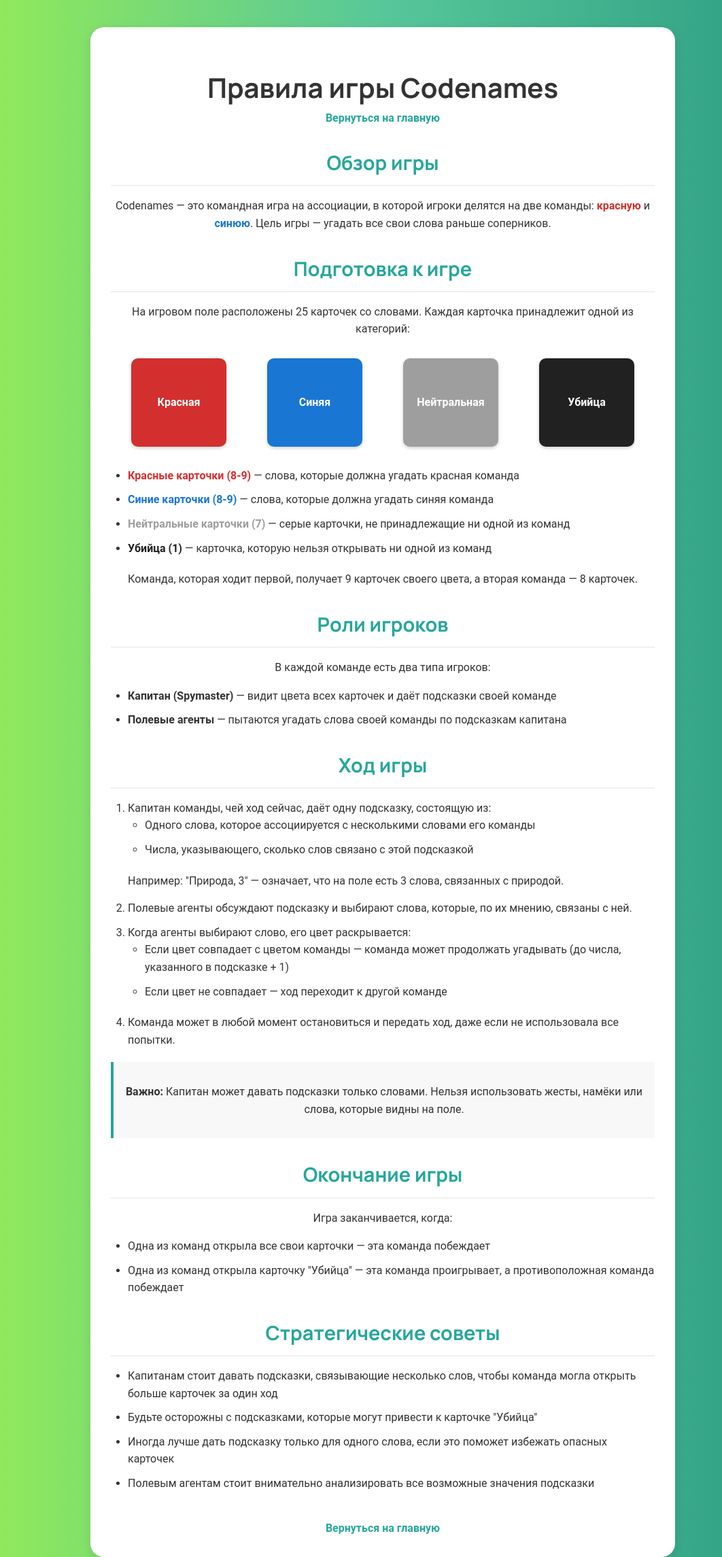
After one commit to Danikcreat/codenames, a FastAPI app: template templates/rules.html in a window 1280 px wide. The commit adds this page. Shown: the whole page at 68% size, without its empty margins (77-1139 px from the left). Run offline with FastAPI, Linux system fonts and the light colour scheme; the template is opened without the code that fills it, so the values that code supplies are empty.

Commit message:
Add rules and skip turn

```diff
--- a/main.py
+++ b/main.py
@@ -2,6 +2,7 @@
 from fastapi.templating import Jinja2Templates
 from fastapi.staticfiles import StaticFiles
 from fastapi.responses import RedirectResponse
+from typing import Optional
 import random
 import json
 import os
@@ -41,6 +42,11 @@
 @app.get("/")
 async def home(request: Request):
     return templates.TemplateResponse("home.html", {"request": request})
+
+# Страница с правилами игры
+@app.get("/rules")
+async def rules(request: Request, game_id: Optional[str] = None):
+    return templates.TemplateResponse("rules.html", {"request": request, "game_id": game_id})
 
 # Создание игры
 @app.get("/create-game")
@@ -183,3 +189,33 @@
         except Exception as e:
             print(f"Failed to send WebSocket message in {game_id}: {e}")
     return {"status": "ok"}
+
+# Передача хода
+@app.post("/game/{game_id}/end-turn")
+async def end_turn(game_id: str):
+    if game_id not in games:
+        raise HTTPException(status_code=404, detail="Game not found")
+    if games[game_id]["game_ended"]:
+        return {"status": "ok"}  # Игра уже окончена
+
+    # Меняем ход на противоположную команду
+    current_turn = games[game_id]["turn"]
+    games[game_id]["turn"] = "blue" if current_turn == "red" else "red"
+
+    print(f"Turn ended in game {game_id}, new turn: {games[game_id]['turn']}")
+    message = json.dumps({
+        "game_id": game_id,
+        "turn": games[game_id]["turn"],
+        "red_count": games[game_id]["red_count"],
+        "blue_count": games[game_id]["blue_count"],
+        "game_ended": games[game_id]["game_ended"],
+        "winner": games[game_id]["winner"],
+        "turn_changed": True
+    })
+    for player in games[game_id]["players"]:
+        try:
+            await player.send_text(message)
+            print(f"Sent WebSocket message to player in {game_id}: {message}")
+        except Exception as e:
+            print(f"Failed to send WebSocket message in {game_id}: {e}")
+    return {"status": "ok"}
--- a/templates/home.html
+++ b/templates/home.html
@@ -130,6 +130,7 @@
         <div class="game-header">
             <h1 class="text-center">Codenames</h1>
             <p class="text-center">Добро пожаловать в игру! <br> Настройте параметры и нажмите "Начать игру".</p>
+            <p class="text-center"><a href="/rules" style="color: #26A69A; text-decoration: none; font-weight: bold;">Правила игры</a></p>
         </div>
 
         <form action="/create-game" method="get">
--- /dev/null
+++ b/templates/rules.html
@@ -0,0 +1,220 @@
+<!DOCTYPE html>
+<html>
+<head>
+    <title>Codenames - Правила игры</title>
+    <link rel="stylesheet" href="/static/styles.css">
+    <style>
+        html, body {
+            height: 100%;
+            margin: 0;
+            padding: 0;
+        }
+        body {
+            background: #2A7B9B;
+            background: linear-gradient(90deg, rgb(152, 237, 83) 0%, rgb(87, 199, 154) 50%, rgb(42, 155, 129) 100%);
+            background-attachment: fixed;
+            font-family: 'Roboto', Arial, sans-serif;
+            color: #333;
+            line-height: 1.6;
+        }
+        .container {
+            max-width: 800px;
+            margin: 40px auto;
+            padding: 30px;
+            background-color: white;
+            border-radius: 20px;
+            box-shadow: 0 4px 15px rgba(0, 0, 0, 0.1);
+        }
+        h2, h3 {
+            color: #26A69A;
+        }
+        h1 {
+            text-align: center;
+            margin-bottom: 0;
+            font-size: 2.5em;
+        }
+        h2 {
+            margin-top: 30px;
+            margin-bottom: 15px;
+            font-size: 1.8em;
+            border-bottom: 2px solid #f0f0f0;
+            padding-bottom: 10px;
+        }
+        h3 {
+            margin-top: 25px;
+            font-size: 1.4em;
+        }
+        p {
+            margin-bottom: 15px;
+        }
+        ul, ol {
+            margin-bottom: 20px;
+            padding-left: 25px;
+            text-align: left;
+        }
+        li {
+            margin-bottom: 10px;
+            text-align: left;
+        }
+        .team-red {
+            color: #D32F2F;
+            font-weight: bold;
+        }
+        .team-blue {
+            color: #1976D2;
+            font-weight: bold;
+        }
+        .neutral {
+            color: #9E9E9E;
+            font-weight: bold;
+            background-color: #fff;
+        }
+        .assassin {
+            color: #212121;
+            font-weight: bold;
+            background-color: #fff;
+        }
+        .btn {
+            display: inline-block;
+            padding: 10px 20px;
+            background-color: #fff;
+            border: 2px solid #26A69A;
+            color: #26A69A;
+            border-radius: 30px;
+            cursor: pointer;
+            font-size: 16px;
+            transition: background-color 0.3s;
+            text-decoration: none;
+        }
+        .btn:hover {
+            background-color: #e1f3f2;
+        }
+        .text-center {
+            text-align: center;
+        }
+        .card-example {
+            display: flex;
+            justify-content: space-around;
+            flex-wrap: wrap;
+            margin: 20px 0;
+        }
+        .card {
+            width: 120px;
+            height: 80px;
+            margin: 10px;
+            display: flex;
+            justify-content: center;
+            align-items: center;
+            border-radius: 10px;
+            font-weight: bold;
+            color: white;
+            box-shadow: 0 2px 5px rgba(0,0,0,0.2);
+        }
+        .card-red {
+            background-color: #D32F2F;
+        }
+        .card-blue {
+            background-color: #1976D2;
+        }
+        .card-neutral {
+            background-color: #9E9E9E;
+            color: white;
+        }
+        .card-assassin {
+            background-color: #212121;
+        }
+        .note {
+            background-color: #f8f8f8;
+            padding: 15px;
+            border-left: 4px solid #26A69A;
+            margin: 20px 0;
+        }
+    </style>
+</head>
+<body>
+    <div class="container">
+        <h1 >Правила игры Codenames</h1>
+
+        <div style="text-align: center; margin-bottom: 20px;">
+            {% if game_id %}
+                <a href="/game/{{ game_id }}" style="color: #26A69A; text-decoration: none; font-weight: bold; margin-right: 20px;">Вернуться к игре</a>
+            {% endif %}
+            <a href="/" style="color: #26A69A; text-decoration: none; font-weight: bold;">Вернуться на главную</a>
+        </div>
+
+        <h2>Обзор игры</h2>
+        <p>Codenames — это командная игра на ассоциации, в которой игроки делятся на две команды: <span class="team-red">красную</span> и <span class="team-blue">синюю</span>. Цель игры — угадать все свои слова раньше соперников.</p>
+
+        <h2>Подготовка к игре</h2>
+        <p>На игровом поле расположены 25 карточек со словами. Каждая карточка принадлежит одной из категорий:</p>
+
+        <div class="card-example">
+            <div class="card card-red">Красная</div>
+            <div class="card card-blue">Синяя</div>
+            <div class="card card-neutral">Нейтральная</div>
+            <div class="card card-assassin">Убийца</div>
+        </div>
+
+        <ul>
+            <li><span class="team-red">Красные карточки (8-9)</span> — слова, которые должна угадать красная команда</li>
+            <li><span class="team-blue">Синие карточки (8-9)</span> — слова, которые должна угадать синяя команда</li>
+            <li><span class="neutral">Нейтральные карточки (7)</span> — серые карточки, не принадлежащие ни одной из команд</li>
+            <li><span class="assassin">Убийца (1)</span> — карточка, которую нельзя открывать ни одной из команд</li>
+        </ul>
+
+        <p>Команда, которая ходит первой, получает 9 карточек своего цвета, а вторая команда — 8 карточек.</p>
+
+        <h2>Роли игроков</h2>
+        <p>В каждой команде есть два типа игроков:</p>
+        <ul>
+            <li><strong>Капитан (Spymaster)</strong> — видит цвета всех карточек и даёт подсказки своей команде</li>
+            <li><strong>Полевые агенты</strong> — пытаются угадать слова своей команды по подсказкам капитана</li>
+        </ul>
+
+        <h2>Ход игры</h2>
+        <ol>
+            <li>Капитан команды, чей ход сейчас, даёт одну подсказку, состоящую из:
+                <ul>
+                    <li>Одного слова, которое ассоциируется с несколькими словами его команды</li>
+                    <li>Числа, указывающего, сколько слов связано с этой подсказкой</li>
+                </ul>
+                <p>Например: "Природа, 3" — означает, что на поле есть 3 слова, связанных с природой.</p>
+            </li>
+            <li>Полевые агенты обсуждают подсказку и выбирают слова, которые, по их мнению, связаны с ней.</li>
+            <li>Когда агенты выбирают слово, его цвет раскрывается:
+                <ul>
+                    <li>Если цвет совпадает с цветом команды — команда может продолжать угадывать (до числа, указанного в подсказке + 1)</li>
+                    <li>Если цвет не совпадает — ход переходит к другой команде</li>
+                </ul>
+            </li>
+            <li>Команда может в любой момент остановиться и передать ход, даже если не использовала все попытки.</li>
+        </ol>
+
+        <div class="note">
+            <p><strong>Важно:</strong> Капитан может давать подсказки только словами. Нельзя использовать жесты, намёки или слова, которые видны на поле.</p>
+        </div>
+
+        <h2>Окончание игры</h2>
+        <p>Игра заканчивается, когда:</p>
+        <ul>
+            <li>Одна из команд открыла все свои карточки — эта команда побеждает</li>
+            <li>Одна из команд открыла карточку "Убийца" — эта команда проигрывает, а противоположная команда побеждает</li>
+        </ul>
+
+        <h2>Стратегические советы</h2>
+        <ul>
+            <li>Капитанам стоит давать подсказки, связывающие несколько слов, чтобы команда могла открыть больше карточек за один ход</li>
+            <li>Будьте осторожны с подсказками, которые могут привести к карточке "Убийца"</li>
+            <li>Иногда лучше дать подсказку только для одного слова, если это поможет избежать опасных карточек</li>
+            <li>Полевым агентам стоит внимательно анализировать все возможные значения подсказки</li>
+        </ul>
+
+        <div class="text-center" style="margin-top: 40px;">
+            {% if game_id %}
+                <a href="/game/{{ game_id }}" style="color: #26A69A; text-decoration: none; font-weight: bold; margin-right: 20px;">Вернуться к игре</a>
+            {% endif %}
+            <a href="/" style="color: #26A69A; text-decoration: none; font-weight: bold;">Вернуться на главную</a>
+        </div>
+    </div>
+</body>
+</html>
```
Also changed, not shown: static/styles.css (+42 -2 lines), templates/index.html (+41 -11 lines).
